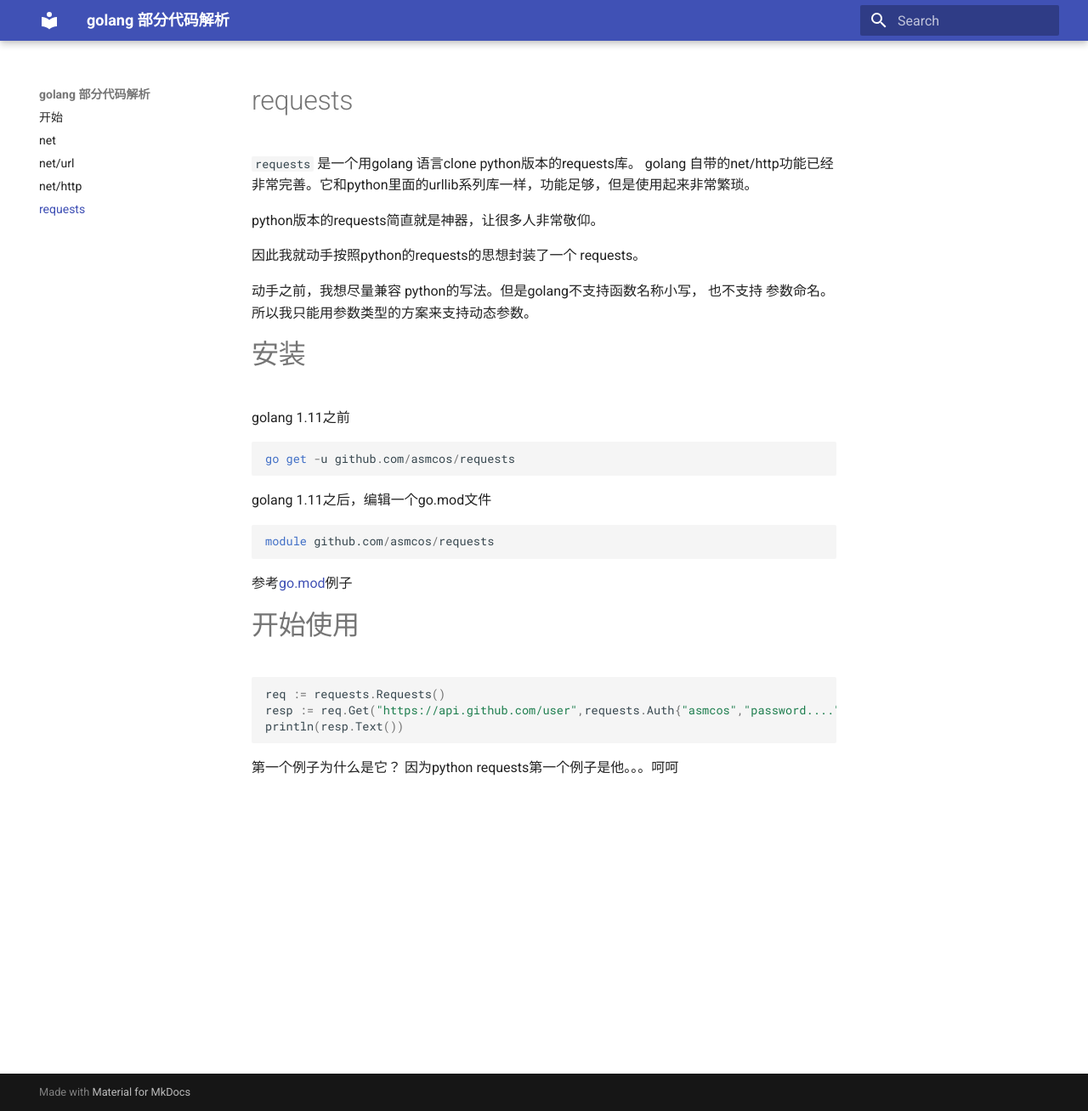
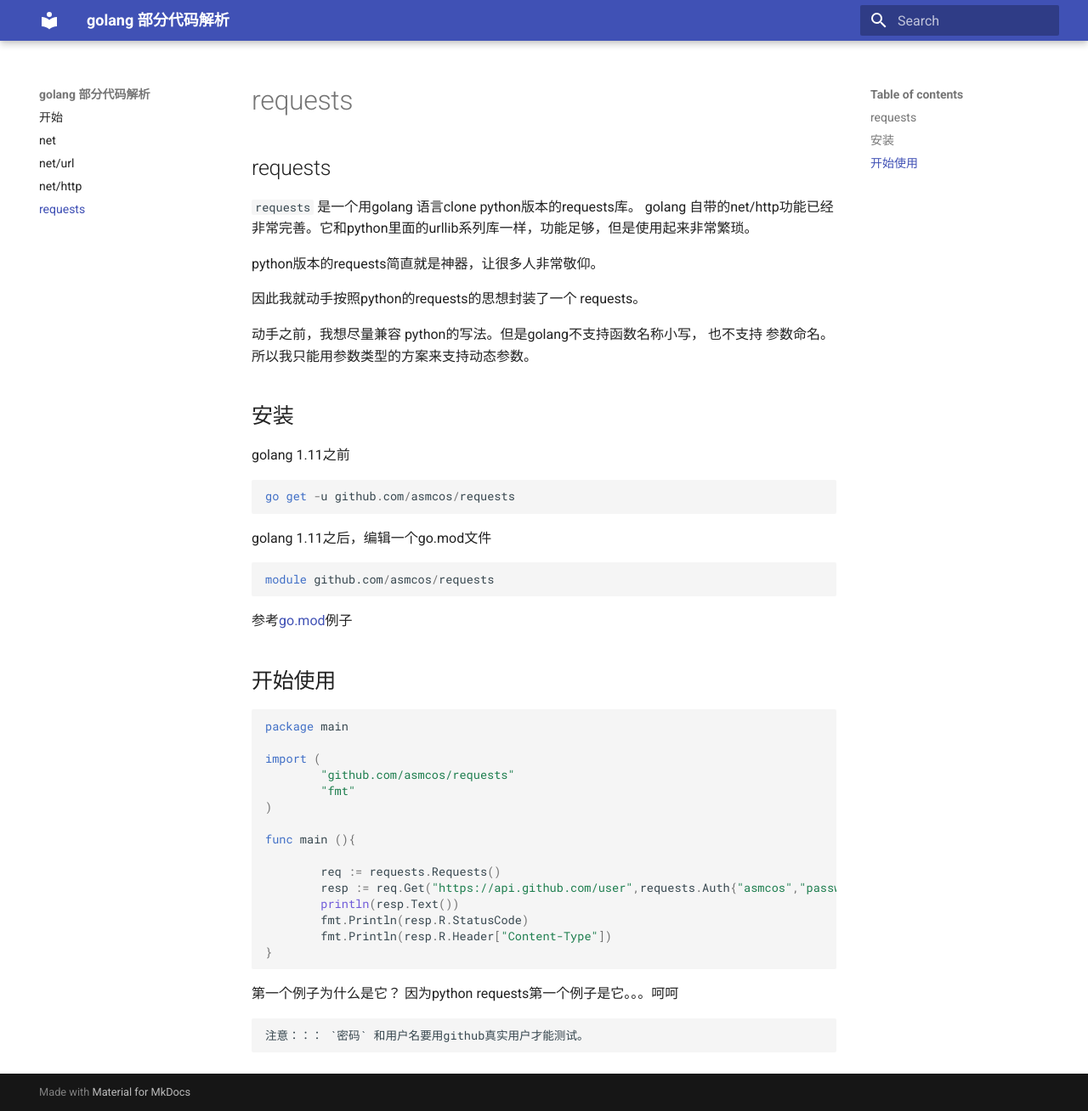
Before and after one commit to asmcos/goexample, an MkDocs documentation site: the page built from docs/requests.md, in a window 1280 px wide and 1308 px high. Shown: the whole window at 85% size. Built offline with MkDocs 1.6.1 and Material for MkDocs 9.7.7, drawn with Linux system fonts in a browser that asks for light colours; old or Windows-style settings are respelled for this version of MkDocs.

Commit message:
add 第一个例子

````diff
--- a/docs/requests.md
+++ b/docs/requests.md
@@ -1,4 +1,4 @@
-# requests
+## requests
 
 `requests` 是一个用golang 语言clone python版本的requests库。
 golang 自带的net/http功能已经非常完善。它和python里面的urllib系列库一样，功能足够，但是使用起来非常繁琐。
@@ -10,7 +10,7 @@ python版本的requests简直就是神器，让很多人非常敬仰。
 动手之前，我想尽量兼容 python的写法。但是golang不支持函数名称小写，
 也不支持 参数命名。所以我只能用参数类型的方案来支持动态参数。
 
-# 安装
+## 安装
 
 golang 1.11之前
 
@@ -26,12 +26,27 @@ module github.com/asmcos/requests
 
 参考[go.mod](https://github.com/asmcos/requests/blob/master/examples/go.mod)例子
 
-# 开始使用
+## 开始使用
+
+``` go
+package main
+
+import (
+        "github.com/asmcos/requests"
+        "fmt"
+)
+
+func main (){
+
+        req := requests.Requests()
+        resp := req.Get("https://api.github.com/user",requests.Auth{"asmcos","password...."})
+        println(resp.Text())
+        fmt.Println(resp.R.StatusCode)
+        fmt.Println(resp.R.Header["Content-Type"])
+}
 
 ```
-req := requests.Requests()
-resp := req.Get("https://api.github.com/user",requests.Auth{"asmcos","password...."})
-println(resp.Text())
-```
 
-第一个例子为什么是它？ 因为python requests第一个例子是他。。。呵呵
+第一个例子为什么是它？ 因为python requests第一个例子是它。。。呵呵
+
+    注意：：： `密码` 和用户名要用github真实用户才能测试。
````
